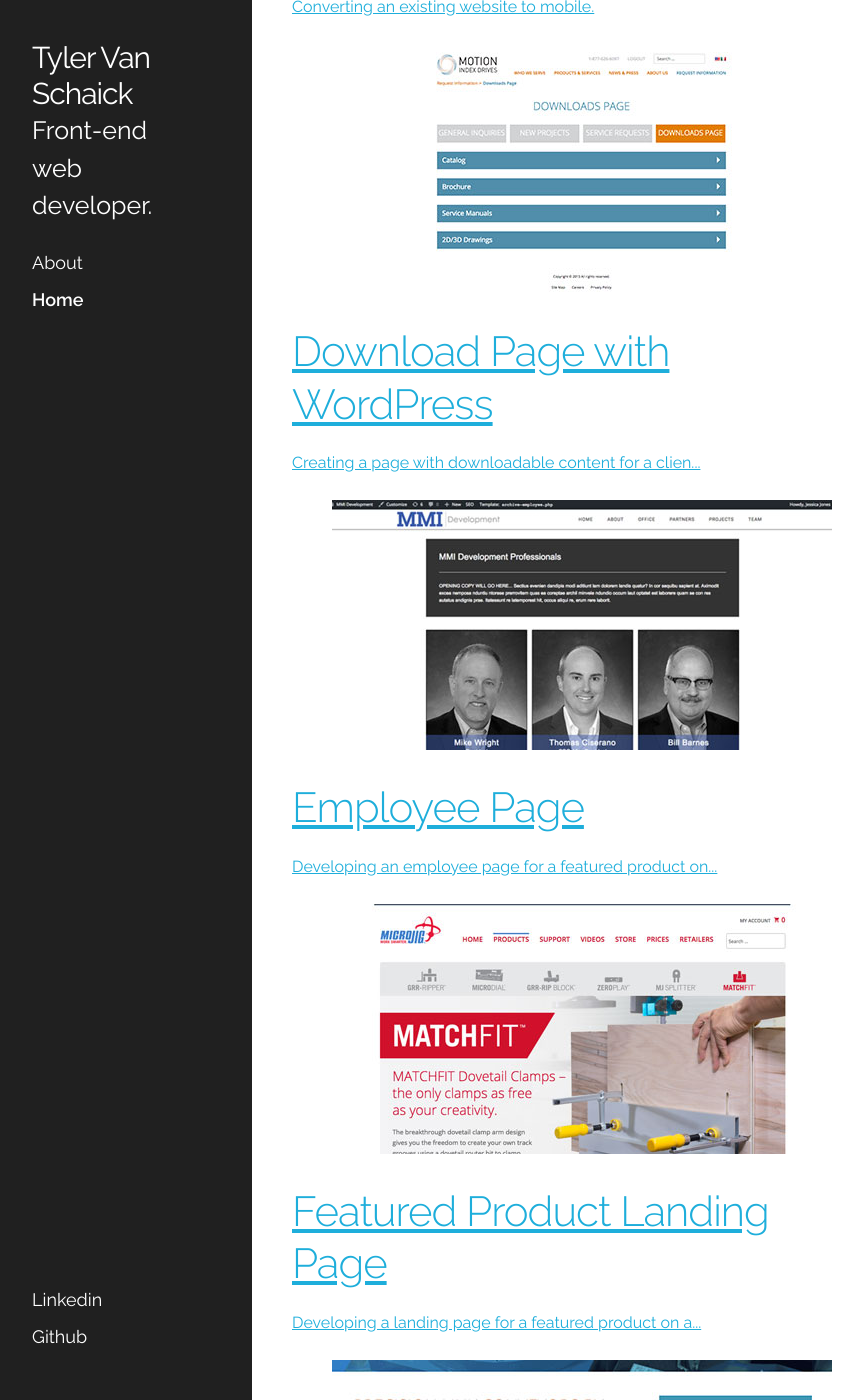
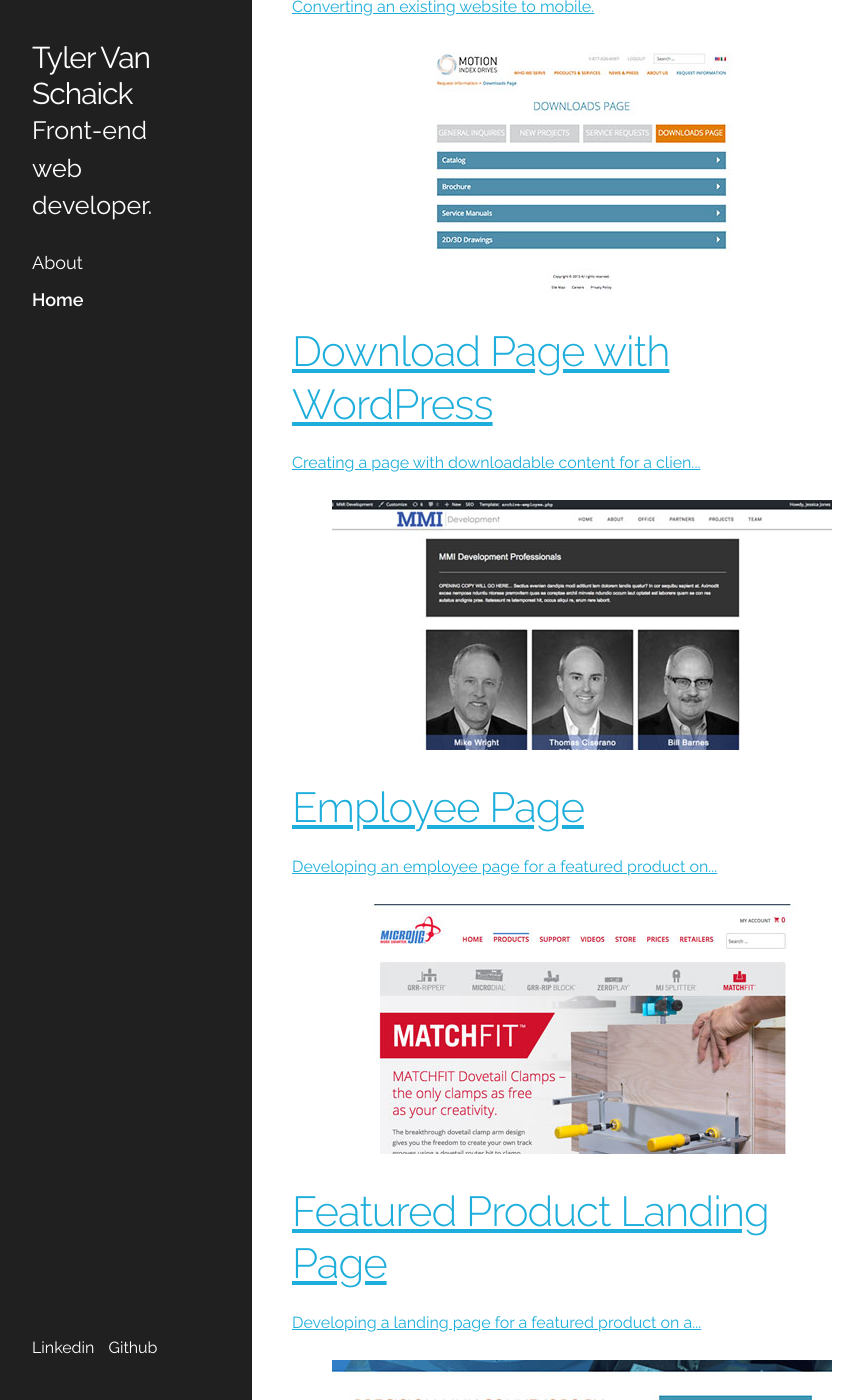
Before and after one commit to tyler-vs/tyler-vs.github.io, a Jekyll site: the page built from index.html, in a window 1280 px wide and 1400 px high, scrolled down 532 px. Shown: the whole window, without its empty margins (28-891 px from the left). Built offline with Jekyll 4.4.1, drawn with Linux system fonts in a browser that asks for light colours; nearby versions of some CDN libraries.

Commit message:
Update custom.scss
Make the social nav items inline

```diff
--- a/css/custom.scss
+++ b/css/custom.scss
@@ -113,9 +113,13 @@
   }
 
   ul li {
-    // display: inline-block;
-    // margin-right: 1rem;
-    // margin-bottom: 0;
+    display: inline-block;
+    margin-right: 1rem;
+    margin-bottom: 0;
+  }
+
+  li a {
+    font-size: 1.6rem;
   }
 }
 
```
